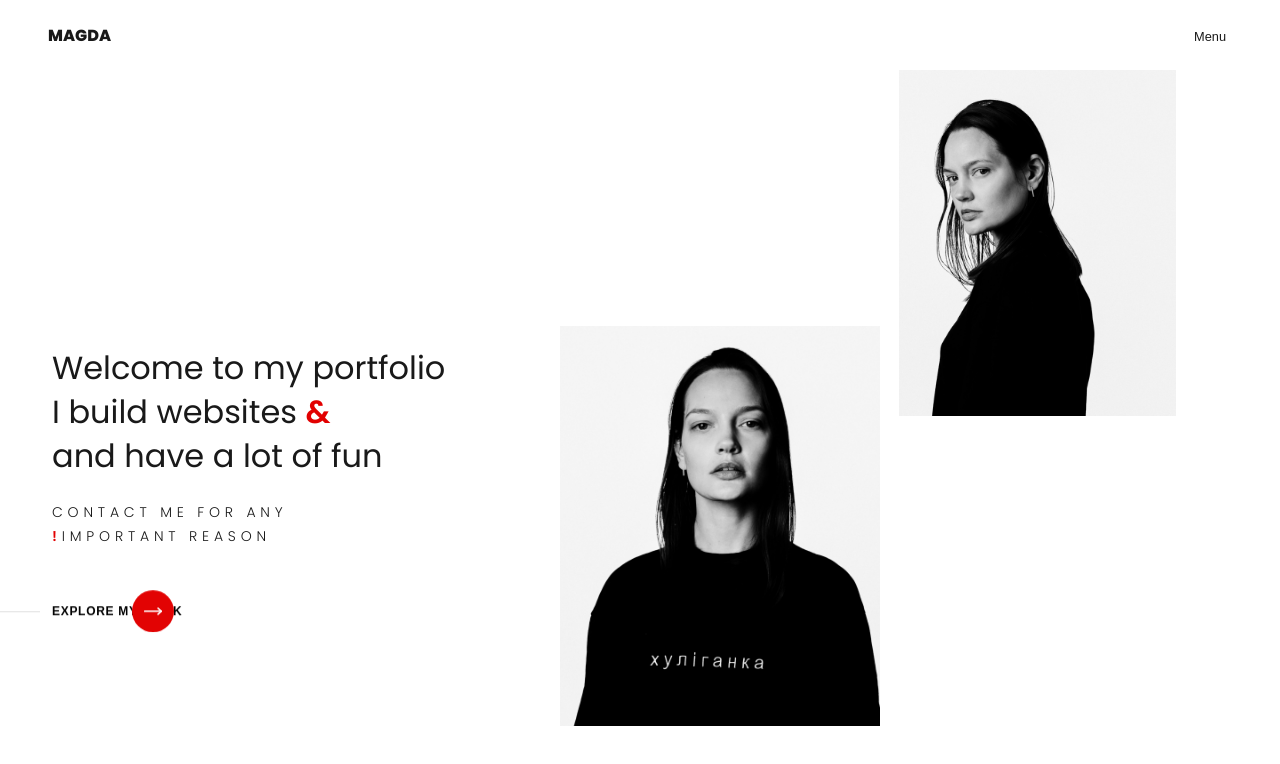
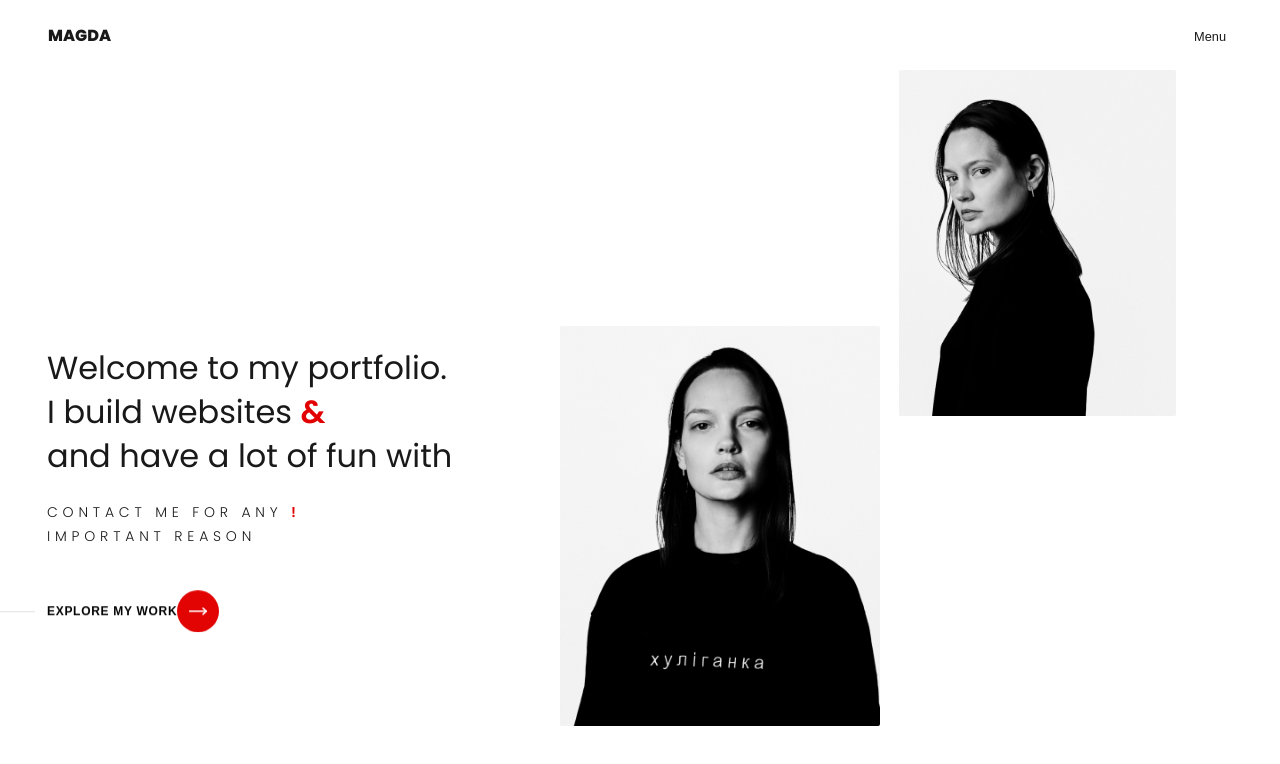
Before and after one commit to magdasokolovic/first-react-portfolio, a React (Create React App) app: page / in a window 1280 px wide. Shown: the top 764 px of the page. Built offline with nearby package versions, Linux system fonts and the light colour scheme.

Commit message:
readme file

```diff
--- a/src/components/Books/Book.elements.js
+++ b/src/components/Books/Book.elements.js
@@ -4,7 +4,7 @@ import {motion} from "framer-motion";
 // $red: #e20001;
 // $black: #191919;
 export const CardWrapper = styled.div`
-    width: 100%;
+    /* width: 100%; */
     //use perspective for 3D effect:
     perspective: 2000;
     display: flex;
@@ -33,7 +33,7 @@ export const TopContainer = styled.div`
     width: 100%;
     display: flex;
     flex-direction: column;
-    flex: 1.2;
+    flex: 1.5;
     position: relative;
     align-items: center;
     justify-content: flex-end;
@@ -90,7 +90,7 @@ export const ImageInner = styled(motion.div)`
 export const BottomContainer = styled.div`
     width: 90%;
     margin: 0 auto;
-    flex: 0.8;
+    flex: 0.5;
     padding: 0 1em;
     display: flex;
     flex-direction: column;
--- a/src/components/Books/Books.js
+++ b/src/components/Books/Books.js
@@ -9,7 +9,8 @@ export default function Books() {
         flexWrap: 'no-wrap',
         width: '1280px',
         minWidth: '1280px',
-        margin: '0 auto'
+        margin: '60px 0',
+
     }
     return (
             <div className='container'>
--- a/src/components/Contact/Contact.js
+++ b/src/components/Contact/Contact.js
@@ -14,6 +14,7 @@ export default function Contact() {
           preserveAspectRatio: "xMidYMid slice"
         }
       };
+
     return (
         <div className='container'>
             <div className='wrapper'>
--- a/src/components/Contact/Contact.scss
+++ b/src/components/Contact/Contact.scss
@@ -37,8 +37,9 @@ form .submit {
     letter-spacing: 2px;
     height: 50px;
     margin-top: 20px;
+    border-radius: 2px;
 }
 form .submit:hover {
-    background-color: darken($red, 20%);
+    background-color: darken($red, 10%);
     cursor: pointer;
 }
--- a/src/components/Header/Header.scss
+++ b/src/components/Header/Header.scss
@@ -25,6 +25,7 @@ header {
           outline: none;
           cursor: pointer;
           font-size: .8rem;
+          font-weight: 500;
           color: $black;
         }
       }
--- a/src/components/Home/Home.js
+++ b/src/components/Home/Home.js
@@ -58,23 +58,29 @@ function Home() {
 
                   <h1>
                     <div className="hero-content-line">
-                        Welcome to my portfolio
+                        <div className="hero-content-line-inner">
+                        Welcome to my portfolio.
+                            </div>
                       </div>
 
                       <div className="hero-content-line">
+                          <div className="hero-content-line-inner">
                         I build websites <span className="red">&</span>
+                            </div>
                       </div>
 
 
                       <div className="hero-content-line">
+                          <div className="hero-content-line-inner">
                         and have a lot of fun with it
+                            </div>
                       </div>
                   </h1>
 
-                  <p>Contact me for any <span className="red">!</span>important reason</p>
+                  <p>Contact me for any <span className="red">!</span> important reason</p>
                   <div className="btn-row">
                     <button className="explore-button">
-                    Explore my work
+                        Explore my work
                       <div className="arrow-icon">
                         <img src={arrow} alt='arrow'/>
                       </div>
--- a/src/components/Home/Home.scss
+++ b/src/components/Home/Home.scss
@@ -28,7 +28,7 @@ html {
           .hero-content {
             width: 50%;
             .hero-content-inner {
-              width: 400px;
+              width: 410px;
               margin: 0 auto;
               color: $black;
               h1 {
@@ -84,7 +84,7 @@ html {
                     height: 42px;
                     width: 42px;
                     border-radius: 100px;
-                    left: 80px;
+                    left: 130px;
                   }
                 }
               }
@@ -124,6 +124,8 @@ html {
                 left: 0;
                 bottom: 0;
                 width: 100%;
+                border-radius: 2px;
+
               }
             }
           }
```
